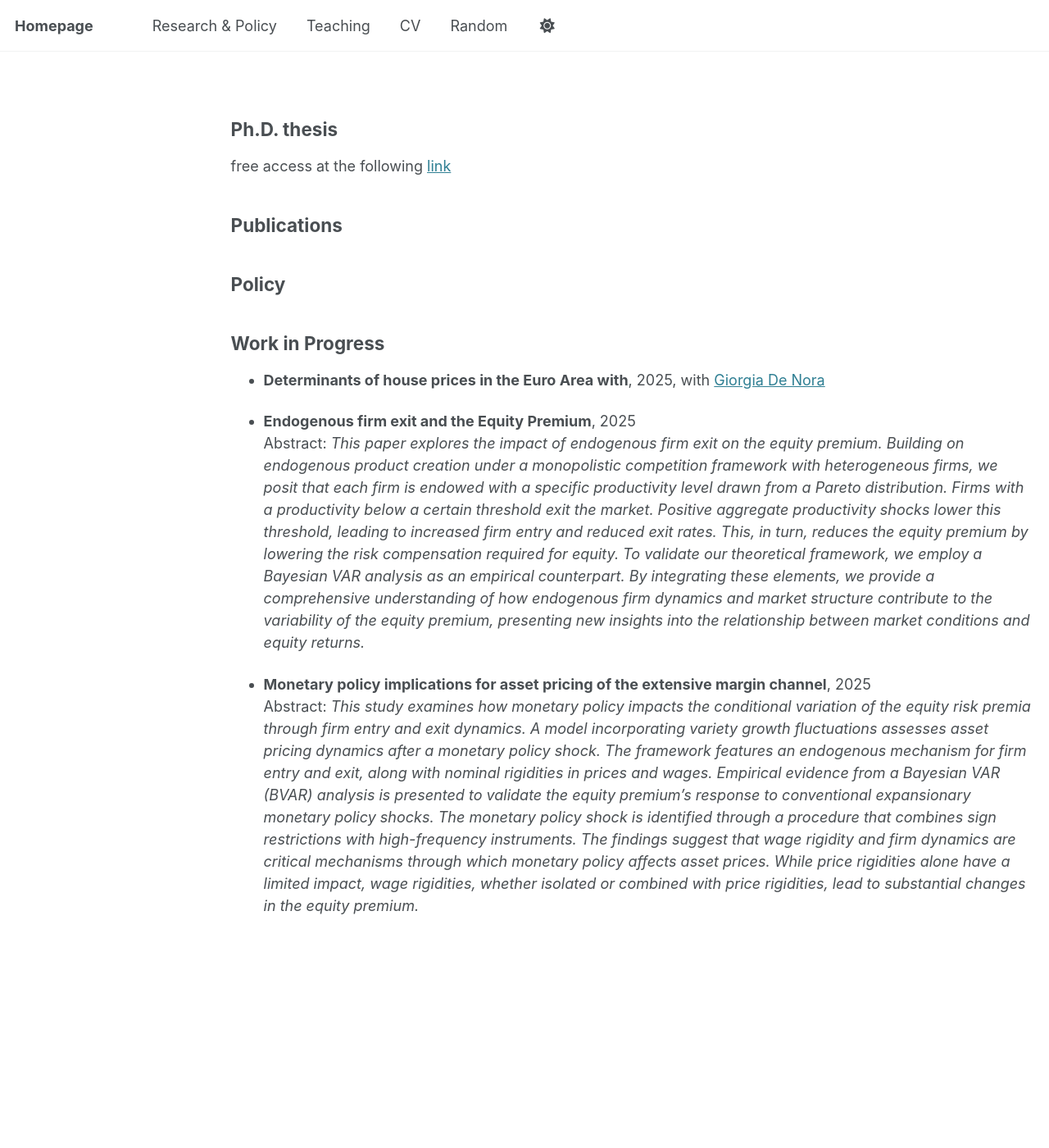
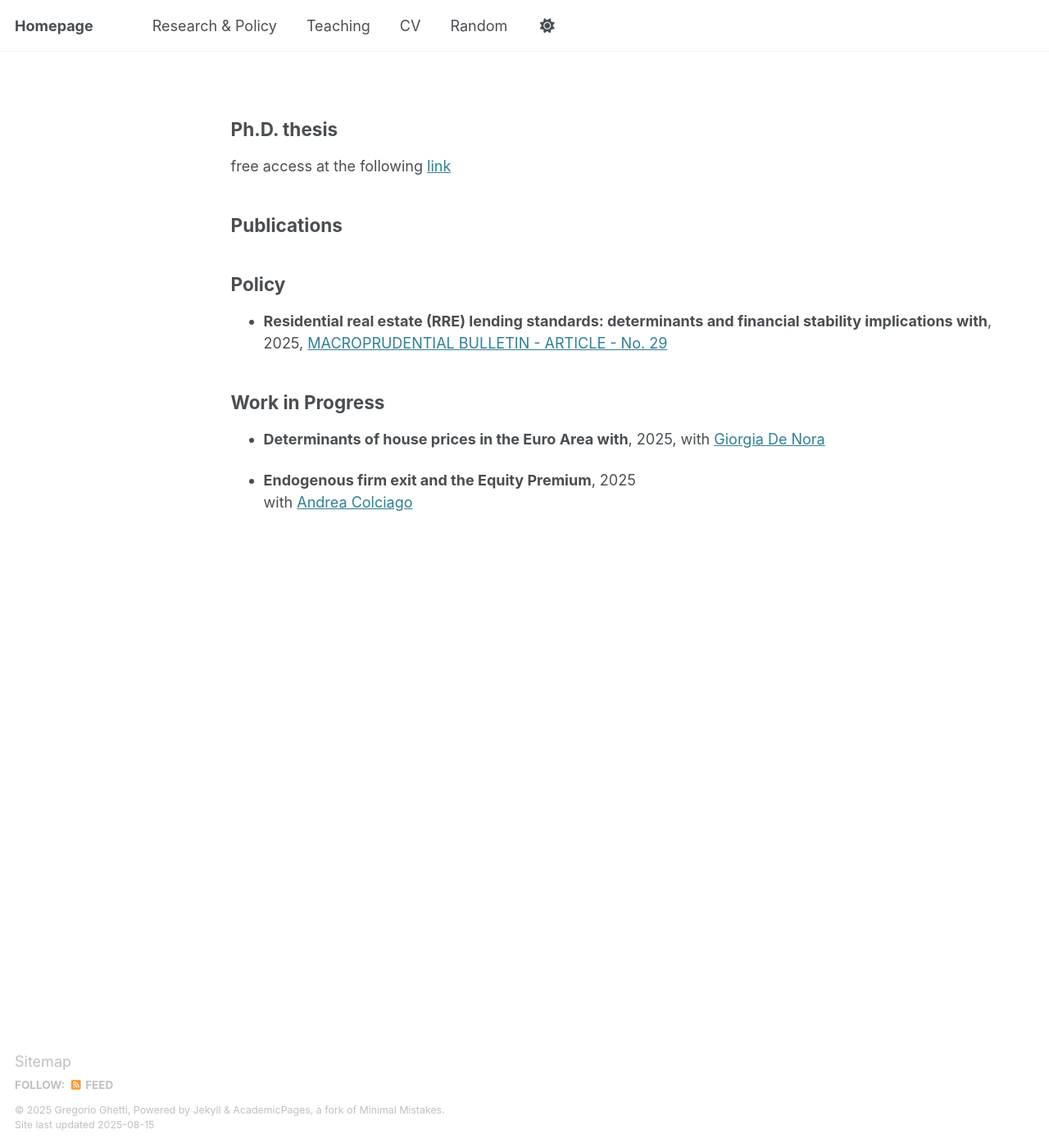
Before and after one commit to GregGh95/GregGh95.github.io, a Jekyll site: the page built from _pages/cv-json.md, in a window 1280 px wide and 1400 px high. Shown: the whole window at 82% size. Built offline with Jekyll 4.4.1, drawn with Linux system fonts in a browser that asks for light colours.

Commit message:
Update cv-json.md

```diff
--- a/_pages/cv-json.md
+++ b/_pages/cv-json.md
@@ -13,12 +13,10 @@ free access at the following [link](https://hdl.handle.net/10281/550501)
 
 ## Policy
 
+* **Residential real estate (RRE) lending standards: determinants and financial stability implications with**, 2025, [MACROPRUDENTIAL BULLETIN - ARTICLE - No. 29](https://www.ecb.europa.eu/press/financial-stability-publications/macroprudential-bulletin/html/ecb.mpbu202506_01.it.html)
+
 ## Work in Progress
 
 * **Determinants of house prices in the Euro Area with**, 2025, with [Giorgia De Nora](https://www.ecb.europa.eu/pub/research/authors/profiles/giorgia-de-nora.en.html)
 
-* **Endogenous firm exit and the Equity Premium**, 2025 <br>
-Abstract: *This paper explores the impact of endogenous firm exit on the equity premium. Building on endogenous product creation under a monopolistic competition framework with heterogeneous firms, we posit that each firm is endowed with a specific productivity level drawn from a Pareto distribution. Firms with a productivity below a certain threshold exit the market. Positive aggregate productivity shocks lower this threshold, leading to increased firm entry and reduced exit rates. This, in turn, reduces the equity premium by lowering the risk compensation required for equity. To validate our theoretical framework, we employ a Bayesian VAR analysis as an empirical counterpart. By integrating these elements, we provide a comprehensive understanding of how endogenous firm dynamics and market structure contribute to the variability of the equity premium, presenting new insights into the relationship between market conditions and equity returns.*
-
-* **Monetary policy implications for asset pricing of the extensive margin channel**, 2025 <br>
-Abstract: *This study examines how monetary policy impacts the conditional variation of the equity risk premia through firm entry and exit dynamics. A model incorporating variety growth fluctuations assesses asset pricing dynamics after a monetary policy shock. The framework features an endogenous mechanism for firm entry and exit, along with nominal rigidities in prices and wages. Empirical evidence from a Bayesian VAR (BVAR) analysis is presented to validate the equity premium’s response to conventional expansionary monetary policy shocks. The monetary policy shock is identified through a procedure that combines sign restrictions with high-frequency instruments. The findings suggest that wage rigidity and firm dynamics are critical mechanisms through which monetary policy affects asset prices. While price rigidities alone have a limited impact, wage rigidities, whether isolated or combined with price rigidities, lead to substantial changes in the equity premium.*
+* **Endogenous firm exit and the Equity Premium**, 2025 <br> with [Andrea Colciago](https://www.andreacolciago.com/andreacolciago%27shomepage)
```
